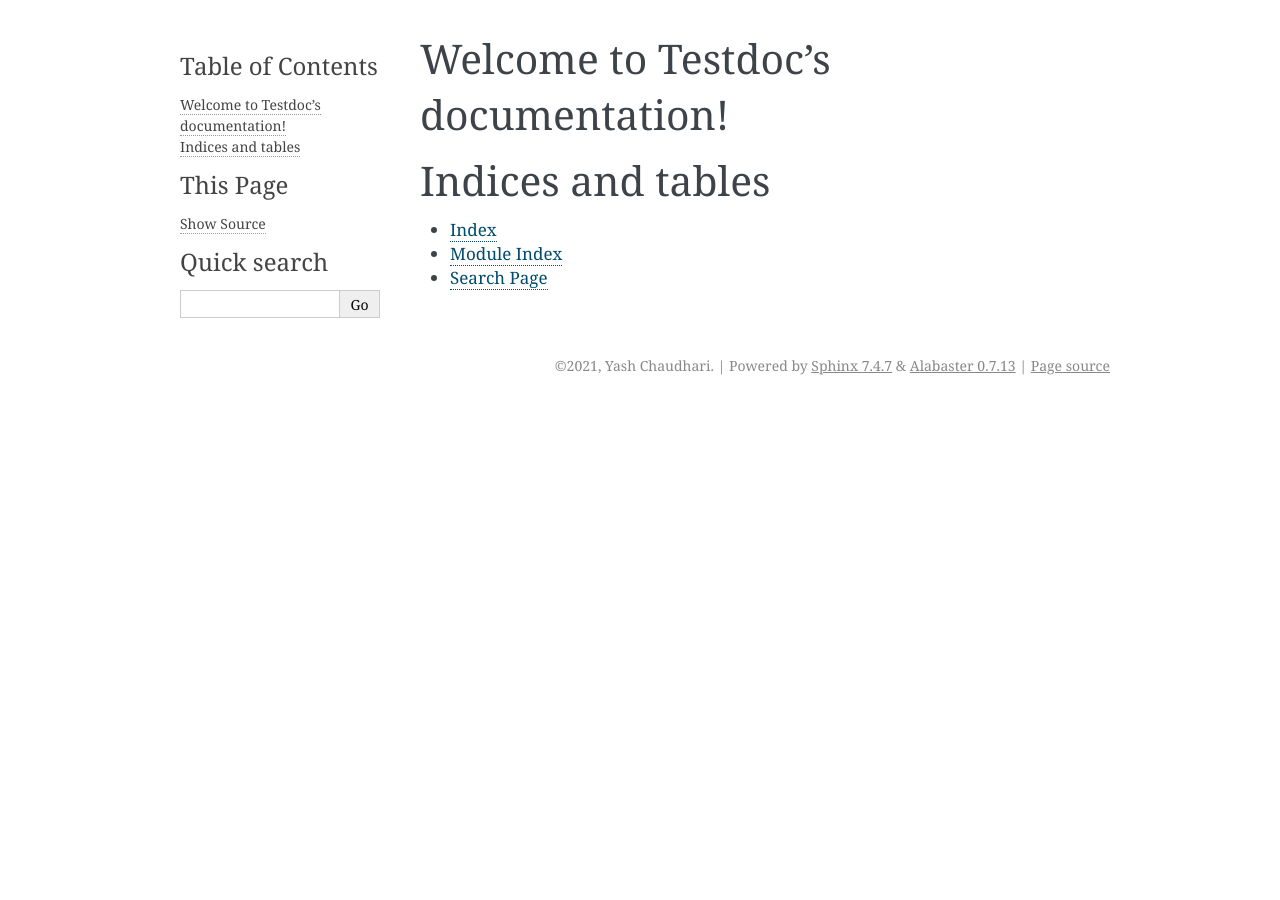
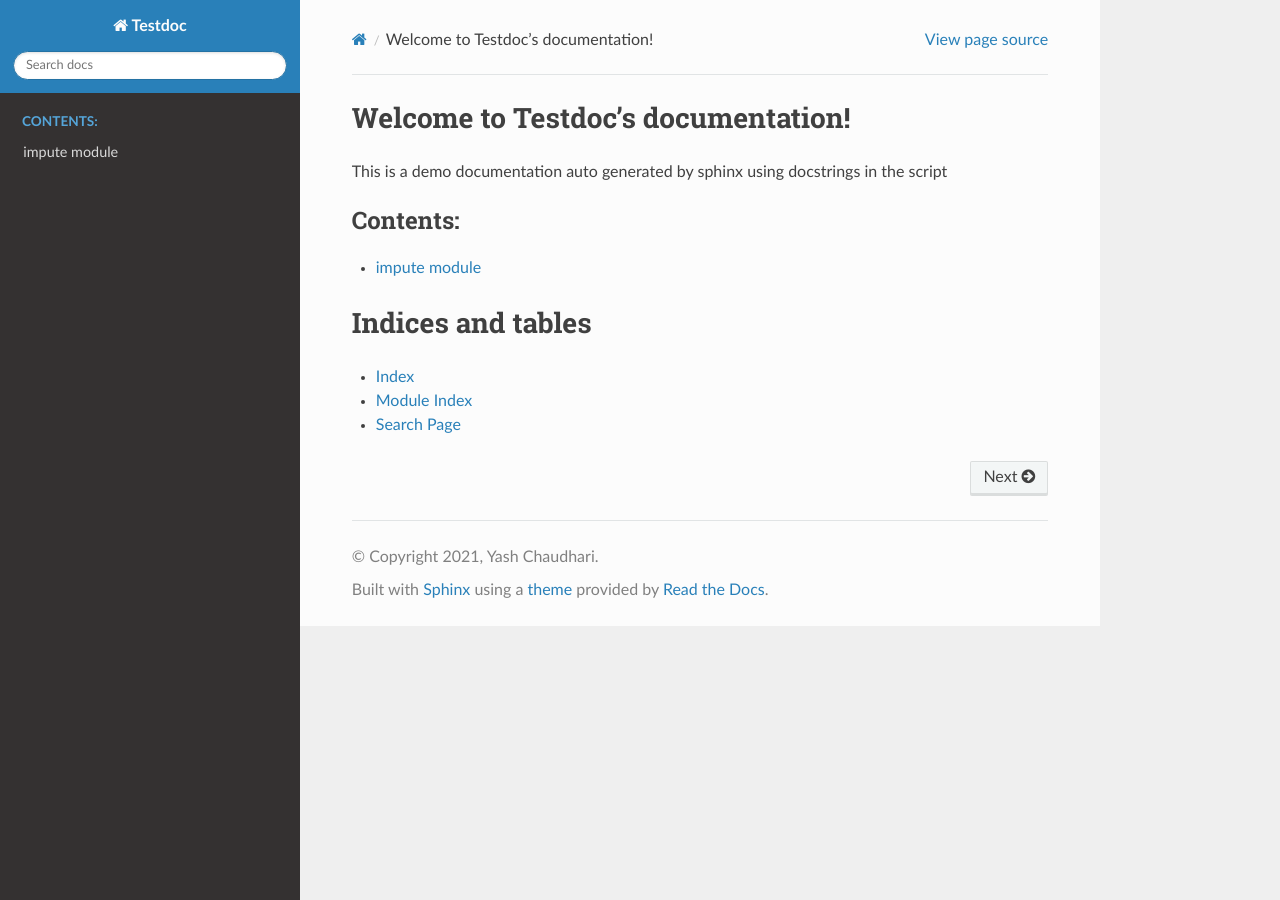
Before and after one commit to YashChaudhari241/testdoc, a Sphinx documentation site: the page built from docs/source/index.rst, in a window 1280 px wide. Built offline with Sphinx 7.4.7 and the Read the Docs theme 2.0.0, drawn with Linux system fonts in a browser that asks for light colours.

Commit message:
changed docstrings

```diff
--- a/docs/source/conf.py
+++ b/docs/source/conf.py
@@ -30,7 +30,7 @@ release = '0.1.0'
 # Add any Sphinx extension module names here, as strings. They can be
 # extensions coming with Sphinx (named 'sphinx.ext.*') or your custom
 # ones.
-extensions = [
+extensions = ['sphinx.ext.autodoc',"sphinx_rtd_theme"
 ]
 
 # Add any paths that contain templates here, relative to this directory.
@@ -47,7 +47,7 @@ exclude_patterns = []
 # The theme to use for HTML and HTML Help pages.  See the documentation for
 # a list of builtin themes.
 #
-html_theme = 'alabaster'
+html_theme = "sphinx_rtd_theme"
 
 # Add any paths that contain custom static files (such as style sheets) here,
 # relative to this directory. They are copied after the builtin static files,
--- /dev/null
+++ b/docs/source/impute.rst
@@ -0,0 +1,7 @@
+impute module
+=============
+
+.. automodule:: impute
+   :members:
+   :undoc-members:
+   :show-inheritance:
--- a/docs/source/index.rst
+++ b/docs/source/index.rst
@@ -5,12 +5,13 @@
 
 Welcome to Testdoc's documentation!
 ===================================
+This is a demo documentation auto generated by sphinx using docstrings in the script
 
 .. toctree::
    :maxdepth: 2
    :caption: Contents:
 
-
+   impute
 
 Indices and tables
 ==================
--- /dev/null
+++ b/docs/source/modules.rst
@@ -0,0 +1,7 @@
+sphinxdemo
+==========
+
+.. toctree::
+   :maxdepth: 4
+
+   impute
--- /dev/null
+++ b/requirements.txt
@@ -0,0 +1,3 @@
+numpy
+pandas
+scikit-learn
```
Also changed, not shown: impute.py (+11 -13 lines).
